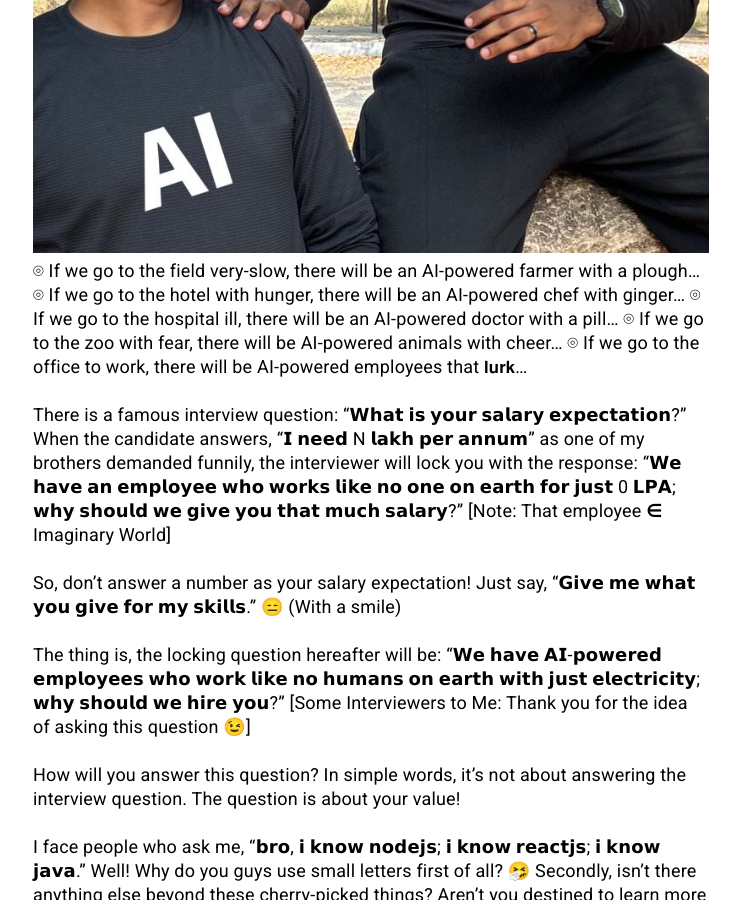
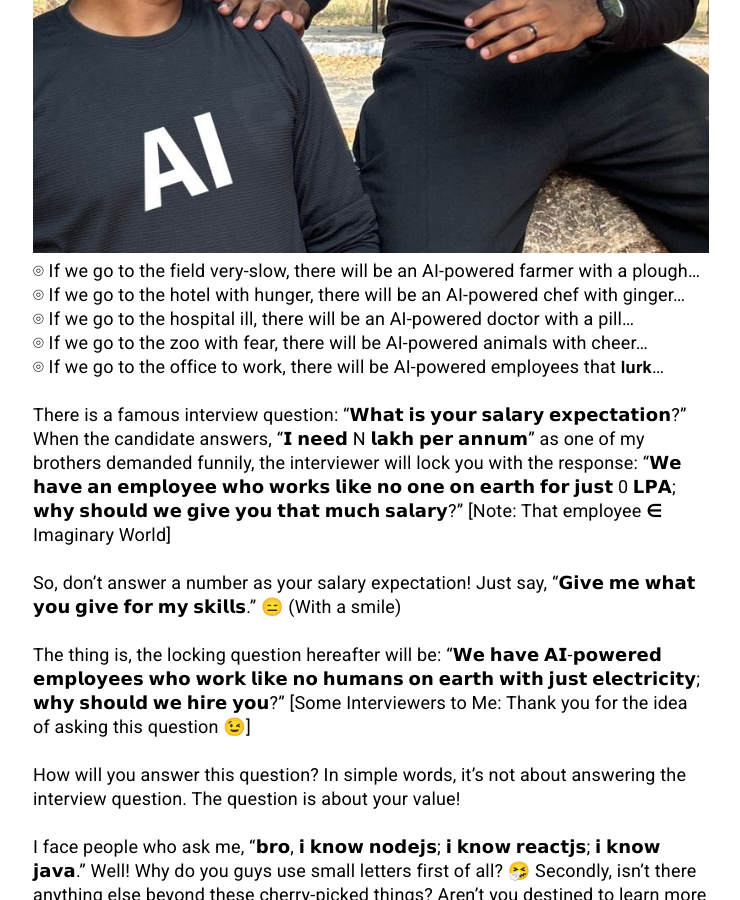
Before and after one commit to arihara-sudhan/blog, a Jekyll site: the page built from _posts/2025-02-14-Ai-And-Ari.md, in a window 1280 px wide and 900 px high, scrolled down 1027 px. Shown: the whole window, without its empty margins (269-1009 px from the left). Built offline with Jekyll 4.4.1, drawn with Linux system fonts in a browser that asks for light colours.

Commit message:
Update 2025-02-14-Ai-And-Ari.md

```diff
--- a/_posts/2025-02-14-Ai-And-Ari.md
+++ b/_posts/2025-02-14-Ai-And-Ari.md
@@ -1,11 +1,11 @@
 𝗪𝗶𝗹𝗹 𝗔𝗜 𝗿𝗲𝗽𝗹𝗮𝗰𝗲 𝗬𝗢𝗨? 😳 <br>
 
 <img src="img/post_images/AiAndAri/ai-ari.jpeg" alt="ARI-AI" width="100%">
-⌾ If we go to the field very-slow, there will be an AI-powered farmer with a plough...
-⌾ If we go to the hotel with hunger, there will be an AI-powered chef with ginger...
-⌾ If we go to the hospital ill, there will be an AI-powered doctor with a pill...
-⌾ If we go to the zoo with fear, there will be AI-powered animals with cheer...
-⌾ If we go to the office to work, there will be AI-powered employees that 𝗹𝘂𝗿𝗸...
+⌾ If we go to the field very-slow, there will be an AI-powered farmer with a plough...<br>
+⌾ If we go to the hotel with hunger, there will be an AI-powered chef with ginger...<br>
+⌾ If we go to the hospital ill, there will be an AI-powered doctor with a pill...<br>
+⌾ If we go to the zoo with fear, there will be AI-powered animals with cheer...<br>
+⌾ If we go to the office to work, there will be AI-powered employees that 𝗹𝘂𝗿𝗸...<br>
 
 There is a famous interview question: "𝗪𝗵𝗮𝘁 𝗶𝘀 𝘆𝗼𝘂𝗿 𝘀𝗮𝗹𝗮𝗿𝘆 𝗲𝘅𝗽𝗲𝗰𝘁𝗮𝘁𝗶𝗼𝗻?" When the candidate answers, "𝗜 𝗻𝗲𝗲𝗱 N 𝗹𝗮𝗸𝗵 𝗽𝗲𝗿 𝗮𝗻𝗻𝘂𝗺" as one of my brothers demanded funnily, the interviewer will lock you with the response: "𝗪𝗲 𝗵𝗮𝘃𝗲 𝗮𝗻 𝗲𝗺𝗽𝗹𝗼𝘆𝗲𝗲 𝘄𝗵𝗼 𝘄𝗼𝗿𝗸𝘀 𝗹𝗶𝗸𝗲 𝗻𝗼 𝗼𝗻𝗲 𝗼𝗻 𝗲𝗮𝗿𝘁𝗵 𝗳𝗼𝗿 𝗷𝘂𝘀𝘁 0 𝗟𝗣𝗔; 𝘄𝗵𝘆 𝘀𝗵𝗼𝘂𝗹𝗱 𝘄𝗲 𝗴𝗶𝘃𝗲 𝘆𝗼𝘂 𝘁𝗵𝗮𝘁 𝗺𝘂𝗰𝗵 𝘀𝗮𝗹𝗮𝗿𝘆?" [Note: That employee ∈ Imaginary World]
 
```
